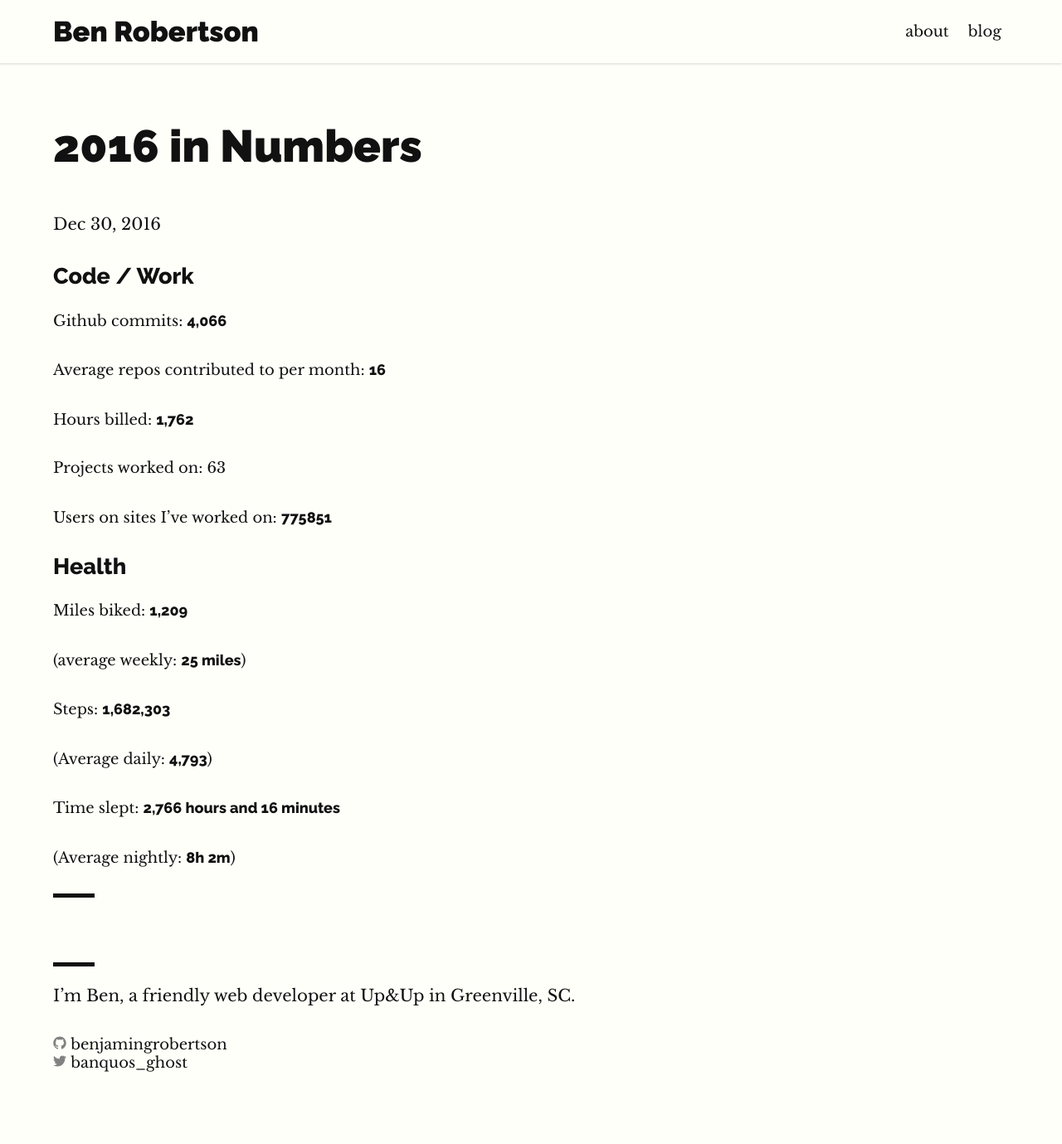
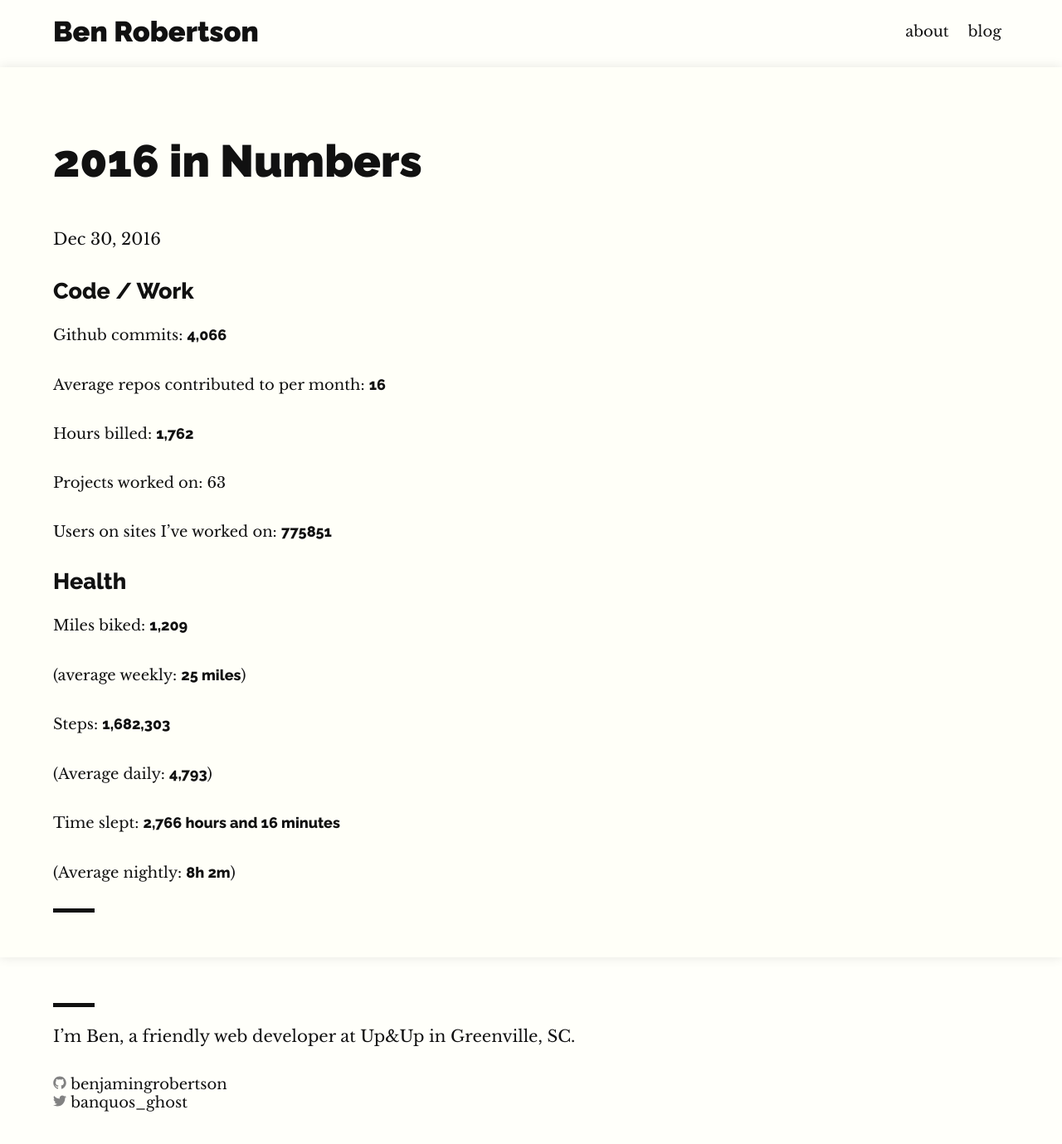
Before and after one commit to benjamingrobertson/benjamingrobertson.github.io, a Jekyll site: the page built from _posts/2016-12-30-2016-in-numbers.md, in a window 1280 px wide and 1400 px high. Shown: the top 1379 px of the window at 83% size. Built offline with Jekyll 4.4.1, drawn with Linux system fonts in a browser that asks for light colours; comment, search, counter and statistics services are not loaded.

Commit message:
Try a more paper-like feel

```diff
--- a/_includes/footer.html
+++ b/_includes/footer.html
@@ -1,6 +1,6 @@
 <footer class="site-footer">
 
-  <div class="wrapper">
+  <div class="layout-container">
 
     <hr />
     <p>{{ site.description | escape }}</p>
--- a/_sass/smacss/components/_footer.sass
+++ b/_sass/smacss/components/_footer.sass
@@ -1,4 +1,11 @@
 .site-footer
+    position: fixed
+    bottom: 0
+    z-index: -1
+    left: 0
+    right: 0
+
+
     ul
         margin: 0
         padding: 0
--- a/_sass/smacss/components/_header.sass
+++ b/_sass/smacss/components/_header.sass
@@ -1,12 +1,11 @@
 .site-header
-    position: absolute
     width: 100%
     top: 0
     left: 0
     padding: 1em 0
     background-color: $white
-    z-index: 1
-    box-shadow: -2px 1px 2px 1px rgba(0, 0, 0, 0.1)
+    position: fixed
+    z-index: -1
 
 
 .brand-logo
--- a/_sass/smacss/layout/_layout.sass
+++ b/_sass/smacss/layout/_layout.sass
@@ -1,6 +1,13 @@
 body
+    margin: 0
+
+main
     width: 90%
-    margin: 8em auto 0
+    padding: 2em 5% 2em
+    margin-top: 4.5rem
+    margin-bottom: 14rem
+    background: rgb(255, 255, 248)
+    box-shadow: 0px 0px 13px 0px rgba(0, 0, 0, 0.1)
 
 
 .layout-container
```
